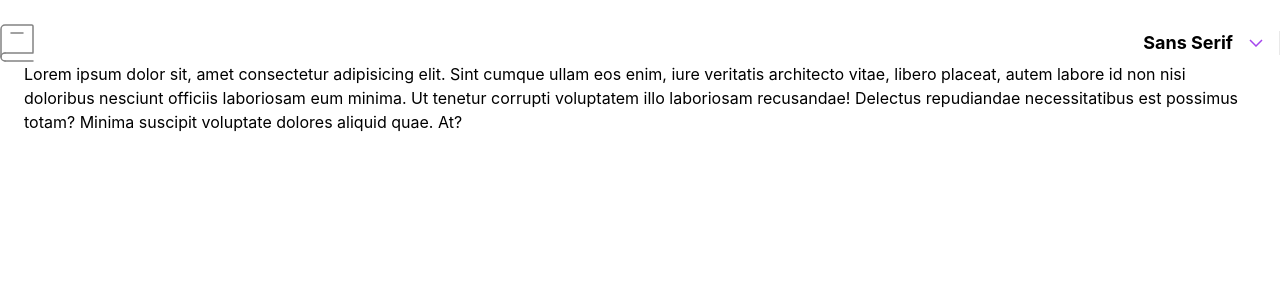
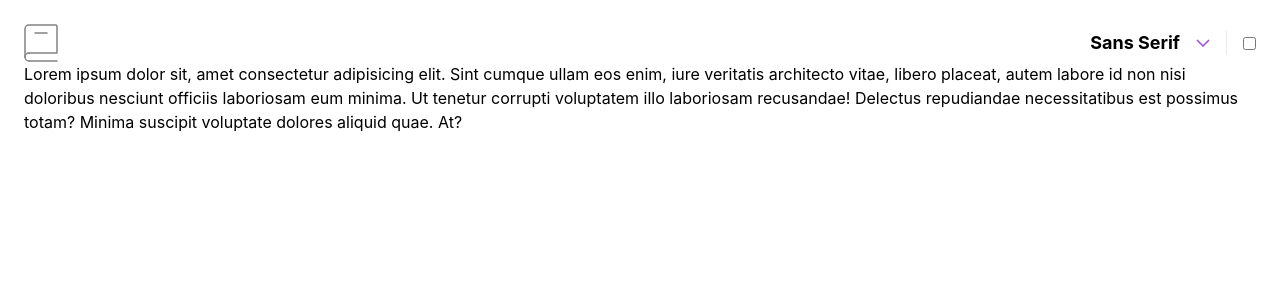
Before and after one commit to dimitarradulov/directory-web-app, an Angular app: page / in a window 1280 px wide. Shown: the top 300 px of the page. Built offline with nearby package versions, Linux system fonts and the light colour scheme.

Commit message:
add a div container

```diff
--- a/src/app/header/header.component.html
+++ b/src/app/header/header.component.html
@@ -1,7 +1,10 @@
-<header class="mt-6 flex justify-between items-center">
-  <img src="assets/images/logo.svg" alt="logo" />
-  <div class="flex items-center gap-4">
-    <app-font-dropdown />
-    <div class="w-[1px] bg-secondary-91">&#8203;</div>
+<header class="mt-6">
+  <div class="container flex justify-between items-center">
+    <img src="assets/images/logo.svg" alt="logo" />
+    <div class="flex items-center gap-4">
+      <app-font-dropdown />
+      <div class="w-[1px] bg-secondary-91">&#8203;</div>
+      <input type="checkbox" id="theme-toggle" />
+    </div>
   </div>
 </header>
```
